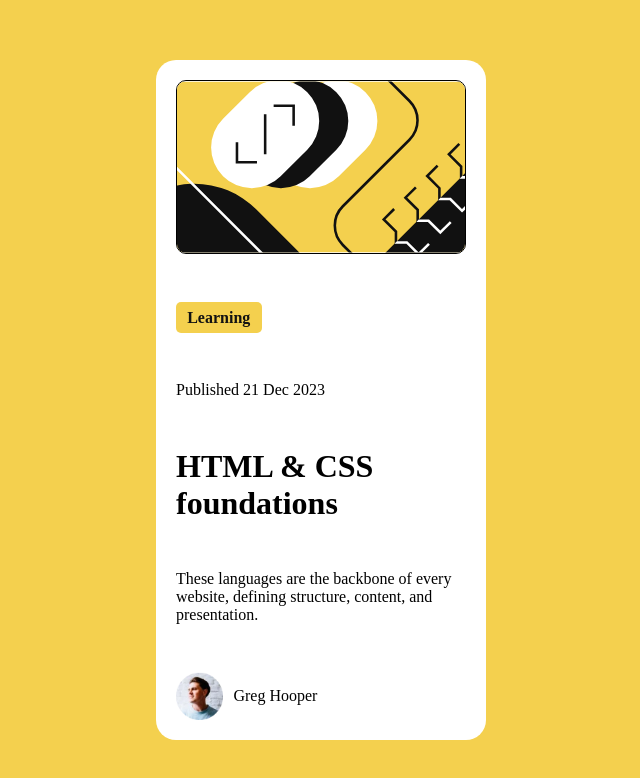
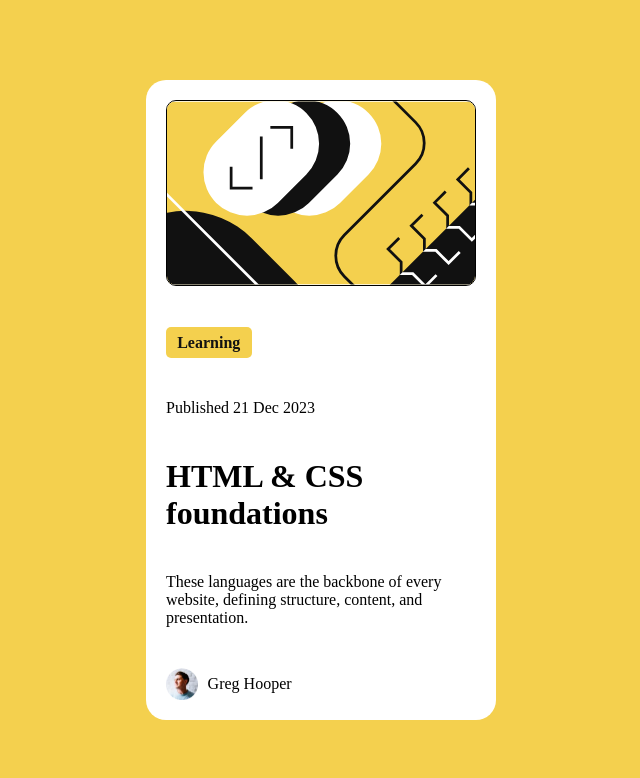
Before and after one commit to data-dev05/blog-preview-card, a plain HTML site: page index.html in a window 1280 px wide. Shown: the whole page, without its empty margins (319-959 px from the left). Drawn offline with Linux system fonts and the light colour scheme.

Commit message:
version 2

```diff
--- a/sass/style.scss
+++ b/sass/style.scss
@@ -20,9 +20,9 @@ body {
     main {
         background-color: $white;
         padding: 20px;
-        height: 85vh;
+        height: 80vh;
         width: 90%;
-        max-width: 330px;
+        max-width: 350px;
         min-width: 300px;
         border-radius: 20px;
         display: flex;
@@ -56,7 +56,7 @@ body {
             align-items: center;
 
             img {
-                width: 30%;
+                width: 20%;
             }
 
             figcaption {
```
Also changed, not shown: css/style.css.
